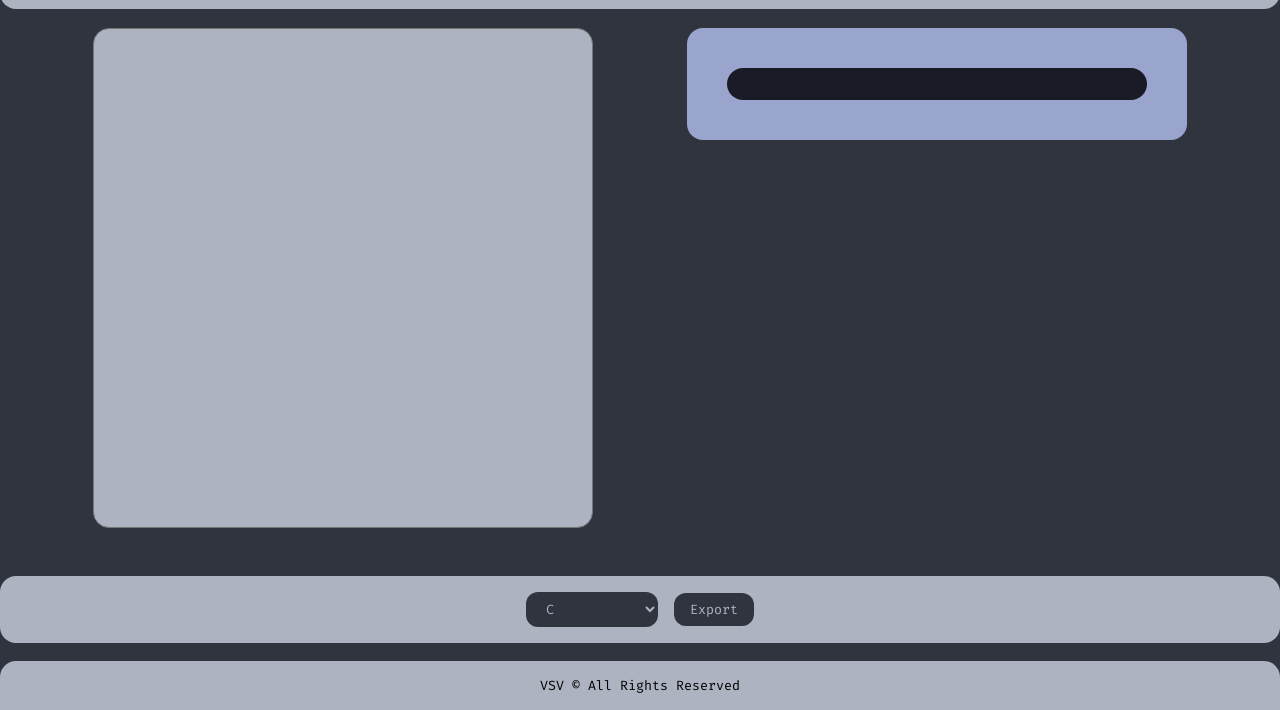
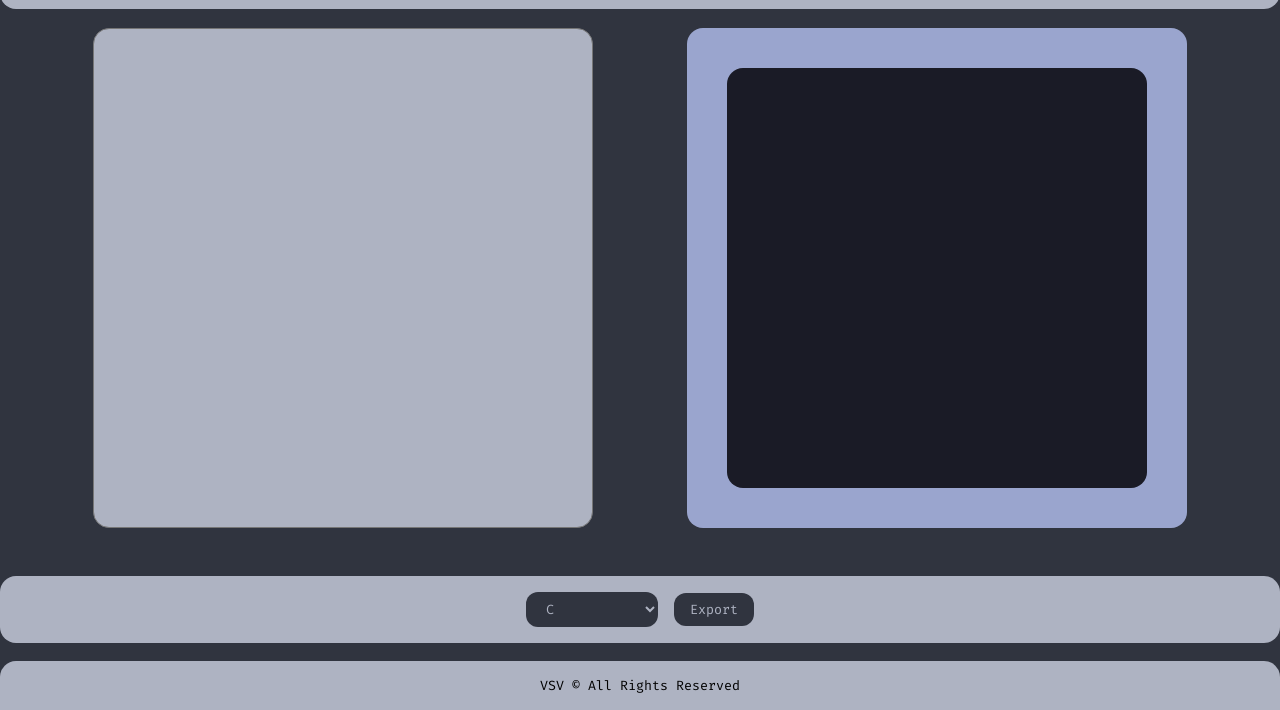
Before and after one commit to VenkatSaiVikram/CodeSnip, a plain HTML site: page index.html in a window 1280 px wide. Shown: the part 90-800 px from the top of the page. Drawn offline with nearby package versions, Linux system fonts and the light colour scheme.

Commit message:
Update style.css

```diff
--- a/style.css
+++ b/style.css
@@ -93,6 +93,7 @@ main .code-area div #snippet-code {
     color: rgb(154, 165, 206);
     padding: 1rem;
     width: 100%;
+    height: calc(500px - 5rem);
 }
 
 main .code-area div pre {
```
